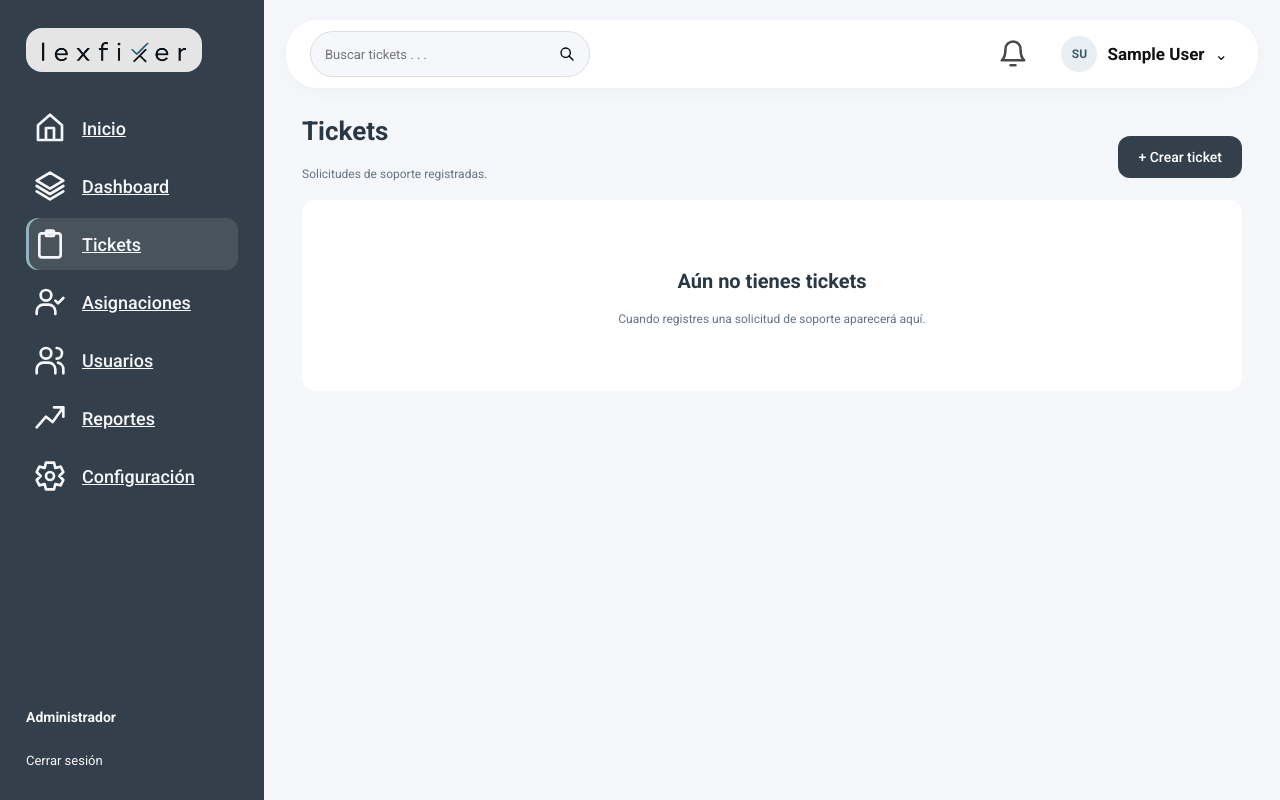
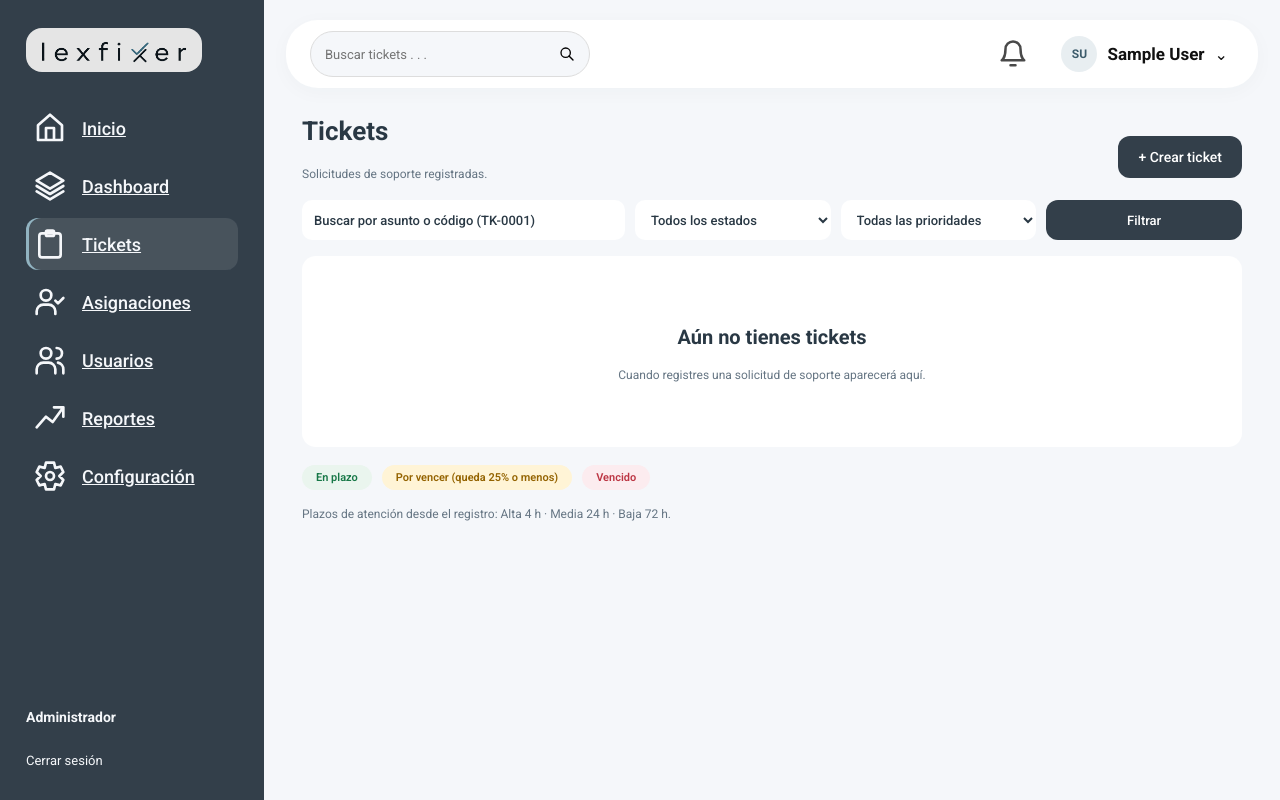
Before and after one commit to alexis-quintana/ticket-system-web-app, a Flask app: page /tickets/ in a window 1280 px wide. Run offline with Flask 3, Linux system fonts and the light colour scheme; the visitor is signed in with stand-in values (Sample User, id 1); data comes from the database, SQL or seed files in the repository; data that the repository does not hold is empty.

Commit message:
Listado de tickets con semáforo SLA, búsqueda y enlace al detalle
- Columna SLA con calcular_sla() del Módulo 4, leyenda y plazos.
- Búsqueda por asunto o código (TK-0001) y filtros de estado y prioridad,
  con consultas parametrizadas y filtradas por empresa_id.
- La barra superior conserva el texto buscado.
- Nueva ruta /tickets/<id> que redirige al detalle del Módulo 3
  (también la usan los enlaces de las notificaciones).
- Cambios mínimos en modules/tickets.py marcados con # INTEGRACIÓN:.

```diff
--- a/modules/tickets.py
+++ b/modules/tickets.py
@@ -1,13 +1,15 @@
 import os, uuid
 from flask import (Blueprint, render_template, request, jsonify, session,
-                   current_app, send_from_directory, abort)
+                   current_app, send_from_directory, abort, redirect, url_for)
 from db import obtener_conexion
 from modules.auth import roles_required
+from modules.sla import calcular_sla, SLA_HORAS   # INTEGRACIÓN: semáforo SLA en el listado (Módulo 4)
 
 bp = Blueprint("tickets", __name__, url_prefix="/tickets")
 
 PRIORIDADES = ("Alta", "Media", "Baja")
 ESTADOS = ("Abierto", "En proceso", "Resuelto", "Cerrado")
+SLA_CSS = {"verde": "green", "amarillo": "yellow", "rojo": "red"}   # INTEGRACIÓN: clases de tickets.css
 
 # ---------- Evidencias (fotos) ----------
 MAX_FOTOS = 3
@@ -41,7 +43,13 @@ def _leer_foto(f):
 @roles_required()
 def listar():
     emp = session["empresa_id"]
-    sql = ("SELECT t.id, t.asunto, t.prioridad, t.estado, t.created_at, c.nombre AS categoria, "
+    # INTEGRACIÓN: búsqueda (?q=, también desde la barra superior) y filtros de estado/prioridad
+    q = request.args.get("q", "").strip()
+    estado = request.args.get("estado", "")
+    estado = estado if estado in ESTADOS else ""
+    prioridad = request.args.get("prioridad", "")
+    prioridad = prioridad if prioridad in PRIORIDADES else ""
+    sql = ("SELECT t.id, t.asunto, t.prioridad, t.estado, t.created_at, t.resuelto_en, c.nombre AS categoria, "
            "(SELECT MIN(e.id) FROM ticket_evidencias e WHERE e.ticket_id = t.id) AS evidencia_id, "
            "(SELECT COUNT(*) FROM ticket_evidencias e WHERE e.ticket_id = t.id) AS total_evidencias "
            "FROM tickets t JOIN categorias c ON c.id = t.categoria_id "
@@ -50,6 +58,14 @@ def listar():
     if session["rol"] == "Solicitante":
         sql += " AND t.solicitante_id=%s"
         params.append(session["usuario_id"])
+    if q:
+        numero = q.upper().removeprefix("TK-").lstrip("#")
+        sql += " AND (t.asunto LIKE %s OR t.id = %s)"
+        params += [f"%{q}%", int(numero) if numero.isdigit() else 0]
+    if estado:
+        sql += " AND t.estado=%s"; params.append(estado)
+    if prioridad:
+        sql += " AND t.prioridad=%s"; params.append(prioridad)
     sql += " ORDER BY t.id DESC"
     con = obtener_conexion()
     try:
@@ -58,7 +74,20 @@ def listar():
             lista = cur.fetchall()
     finally:
         con.close()
-    return render_template("tickets/listado.html", tickets=lista)
+    for t in lista:   # INTEGRACIÓN: semáforo con la misma función que usa el historial
+        s = calcular_sla(t["prioridad"], t["created_at"], t["estado"], t["resuelto_en"])
+        t["sla"] = {"clase": SLA_CSS[s["color"]], "estado": s["texto"].split(" · ")[0],
+                    "detalle": s["texto"].split(" · ")[1]}
+    return render_template("tickets/listado.html", tickets=lista, estados=ESTADOS, prioridades=PRIORIDADES,
+                           f={"q": q, "estado": estado, "prioridad": prioridad}, sla_horas=SLA_HORAS)
+
+
+# INTEGRACIÓN: enlace corto al detalle (lo usan el listado y las notificaciones).
+# El detalle vive en el Módulo 3, que ya valida empresa y permisos.
+@bp.route("/<int:ticket_id>")
+@roles_required()
+def detalle(ticket_id):
+    return redirect(url_for("historial.ver_historial", ticket_id=ticket_id))
 
 @bp.route("/nuevo")
 @roles_required()
--- a/templates/_navegacion.html
+++ b/templates/_navegacion.html
@@ -46,7 +46,8 @@
     </svg></button>
   <form id="global-search" class="global-search" role="search" action="/tickets" method="get">
     <label class="sr-only" for="global-query">Buscar tickets</label>
-    <input id="global-query" name="q" placeholder="Buscar tickets . . ." autocomplete="off">
+    <input id="global-query" name="q" placeholder="Buscar tickets . . ." autocomplete="off"
+      value="{{ request.args.get('q', '') if request.path.startswith('/tickets') }}">
     <button aria-label="Buscar"><svg class="icon" viewBox="0 0 24 24" aria-hidden="true" focusable="false">
         <circle cx="10" cy="10" r="7" />
         <path d="m15 15 6 6" />
--- a/templates/tickets/listado.html
+++ b/templates/tickets/listado.html
@@ -12,6 +12,23 @@
     <a class="button" href="{{ url_for('tickets.nuevo') }}">+ Crear ticket</a>
   </div>
 
+  <form class="ticket-filters" method="get" action="{{ url_for('tickets.listar') }}" role="search"
+    aria-label="Filtrar tickets">
+    <label class="sr-only" for="f-q">Buscar por asunto o código</label>
+    <input id="f-q" name="q" value="{{ f.q }}" placeholder="Buscar por asunto o código (TK-0001)" autocomplete="off">
+    <label class="sr-only" for="f-estado">Estado</label>
+    <select id="f-estado" name="estado">
+      <option value="">Todos los estados</option>
+      {% for e in estados %}<option {{ 'selected' if f.estado == e }}>{{ e }}</option>{% endfor %}
+    </select>
+    <label class="sr-only" for="f-prioridad">Prioridad</label>
+    <select id="f-prioridad" name="prioridad">
+      <option value="">Todas las prioridades</option>
+      {% for p in prioridades %}<option {{ 'selected' if f.prioridad == p }}>{{ p }}</option>{% endfor %}
+    </select>
+    <button class="new-ticket">Filtrar</button>
+  </form>
+
   <div class="table-card">
     {% if tickets %}
     <div class="table-scroll">
@@ -22,32 +39,43 @@
             <th scope="col">Categoría</th>
             <th scope="col">Prioridad</th>
             <th scope="col">Estado</th>
+            <th scope="col">SLA</th>
             <th scope="col">Registrado</th>
             <th scope="col">Evidencia</th>
+            <th scope="col"><span class="sr-only">Acciones</span></th>
           </tr>
         </thead>
         <tbody>
           {% for t in tickets %}
           <tr>
-            <th scope="row"><span><small>TK-{{ '%04d'|format(t.id) }}</small></span><span>{{ t.asunto }}</span></th>
+            <th scope="row"><span><small>{{ t.id|codigo_ticket }}</small></span><span>{{ t.asunto }}</span></th>
             <td>{{ t.categoria }}</td>
             <td><span class="priority{{ ' priority-high' if t.prioridad == 'Alta' }}">{{ t.prioridad }}</span></td>
             <td><span class="ticket-status">{{ t.estado }}</span></td>
+            <td><span class="sla sla-{{ t.sla.clase }}"><strong>{{ t.sla.estado }}</strong>{{ t.sla.detalle }}</span></td>
             <td>{{ t.created_at.strftime('%d/%m/%Y %H:%M') }}</td>
             <td>
               {% if t.evidencia_id %}
               <div class="evidence-thumb" title="{{ t.total_evidencias }} foto(s)">
                 <img src="{{ url_for('tickets.evidencia', evidencia_id=t.evidencia_id) }}"
-                  alt="Evidencia de TK-{{ '%04d'|format(t.id) }}">
+                  alt="Evidencia de {{ t.id|codigo_ticket }}">
               </div>
               {% else %}<span class="no-evidence">—</span>{% endif %}
             </td>
+            <td><a class="row-action" href="{{ url_for('tickets.detalle', ticket_id=t.id) }}">Ver detalle<span
+                  class="sr-only"> de {{ t.id|codigo_ticket }}</span></a></td>
           </tr>
           {% endfor %}
         </tbody>
       </table>
     </div>
     <p class="table-count">{{ tickets|length }} ticket(s)</p>
+    {% elif f.q or f.estado or f.prioridad %}
+    <div class="empty-state">
+      <h2>Sin resultados para estos filtros</h2>
+      <p class="page-description">Prueba con otra búsqueda o <a href="{{ url_for('tickets.listar') }}">limpia los
+          filtros</a>.</p>
+    </div>
     {% else %}
     <div class="empty-state">
       <h2>Aún no tienes tickets</h2>
@@ -55,5 +83,13 @@
     </div>
     {% endif %}
   </div>
+
+  <div class="sla-legend" aria-label="Leyenda del semáforo SLA">
+    <span class="sla-chip sla-green">En plazo</span>
+    <span class="sla-chip sla-yellow">Por vencer (queda 25% o menos)</span>
+    <span class="sla-chip sla-red">Vencido</span>
+  </div>
+  <p class="sla-help">Plazos de atención desde el registro:
+    {% for p, h in sla_horas.items() %}{{ p }} {{ h }} h{{ ' · ' if not loop.last }}{% endfor %}.</p>
 </section>
 {% endblock %}
```
